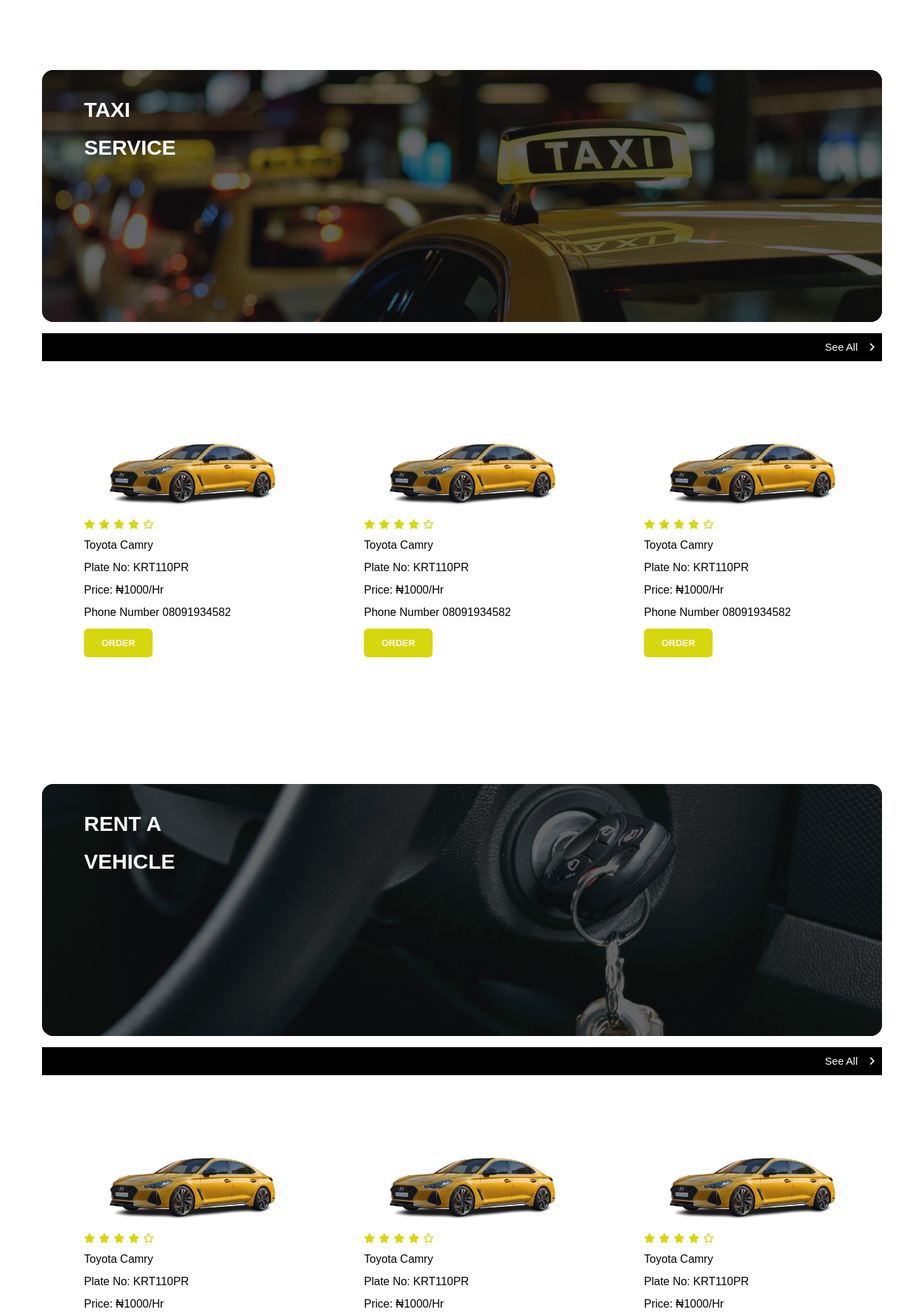
After one commit to Sonar135/irental, a PHP site: page /vehicles.php in a window 1320 px wide. The commit adds this page. Shown: the part 420-2300 px from the top of the page at 70% size. Run offline with PHP 8.4, Linux system fonts and the light colour scheme; some libraries are stand-ins or nearby versions; some web fonts are replaced.

Commit message:
Add files via upload

```diff
--- /dev/null
+++ b/css/vehicles.css
@@ -0,0 +1,129 @@
+.sec1{
+    height:920px;
+}
+
+.sec1 .cent{
+    border-radius: 16px;
+}
+
+.bg_cont{
+    width:100%;
+    height:360px;
+    border-radius: 16px;
+    position:relative;
+    background: url('../images/steptodown.com303033.jpg') right;
+    background-size: cover;
+    background-repeat: no-repeat;
+    background-position: 50% 30%;
+}
+
+
+#rent{
+    background: url('../images/steptodown.com826425.jpg') right;
+    background-size: cover;
+    background-repeat: no-repeat;
+    background-position: 50% 30%;
+}
+
+
+#cargo{
+
+    background: url('../images/steptodown.com693535.jpg') right;
+}
+
+.bg_cont .overlay{
+    border-radius: 16px;
+    padding-top:20px;
+}
+
+
+.bg_cont .overlay h1{
+    font-size:30px;
+    text-align: left;
+    margin:20px 60px;
+    color:white;
+}
+
+.see{
+    margin:16px 0;
+    width:100%;
+    height:40px;
+    background: #000;
+    display:flex;
+    align-items: center;
+    justify-content: flex-end;
+    padding-right:10px;
+}
+
+.see h4{
+    display:inline-block;
+    margin:0 16px;
+    color:white;
+    font-weight:500;
+}
+
+.see i{
+    color:white;
+    font-size:14px;
+}
+
+
+.taxis{
+    width:100%;
+    margin:24px 0;
+    height:460px;
+    display:flex;
+}
+
+
+.taxis .card{
+    width:320px;
+    height:390px;
+    margin: 18px 60px;
+}
+
+.car{
+    width:100%;
+    height:170px;
+    display:flex;
+    justify-content: center;
+    align-items: baseline;
+}
+
+
+.car img{
+    width:auto;
+    height:100%;
+    width:100%;
+    object-fit:cover;
+}
+
+.star_array{
+    margin:14px 0;
+    width:100px;
+    height:14px;
+    display:flex;
+    justify-content: space-between;
+}
+
+.star_array i{
+    color:var(--accent);
+    font-size: 14px;
+}
+
+.data{
+    margin:14px 0;
+    width:100%;
+}
+
+.data h4{
+    text-align: left;
+    text-transform: capitalize;
+    font-weight:500;
+    font-size:16px;
+}
+
+
+.card button{
+    padding:13px 25px;
+}
--- a/header.php
+++ b/header.php
@@ -76,7 +76,7 @@
               </li>
 
               <li>
-               <a href=""> Vehicles</a>
+               <a href="vehicles.php"> Vehicles</a>
               </li>
 
               <li>
--- /dev/null
+++ b/vehicles.php
@@ -0,0 +1,369 @@
+<?php
+    include "header.php";
+?>
+
+
+
+
+<!DOCTYPE html>
+<html lang="en">
+<head>
+    <link rel="stylesheet" href="css/vehicles.css?v=<?php echo time();?>">
+    <meta charset="UTF-8">
+    <meta name="viewport" content="width=device-width, initial-scale=1.0">
+    <title>Document</title>
+</head>
+<body>
+    <div class="hero">
+    <div class="img_container">
+            <div class="overlay">
+
+            </div>
+        </div>
+
+
+        <div class="container sec1">
+            <div class="cent">
+                <div class="bg_cont">
+                    <div class="overlay">
+                    <h1>TAXI</h1>
+                <h1>SERVICE</h1>
+                    </div>
+                </div>
+
+                <div class="see">
+                  <a href=""><h4>See All</h4><i class="fa-solid fa-angle-right"></i></a>
+                </div>
+
+                <div class="taxis">
+                    <div class="card">
+                        <div class="car">
+                            <img src="images\lrjol.png" alt="">
+                        </div>
+
+                        <div class="star_array">
+                        <i class="fa-solid fa-star"></i>
+                        <i class="fa-solid fa-star"></i>
+                        <i class="fa-solid fa-star"></i>
+                        <i class="fa-solid fa-star"></i>
+                        <i class="fa-regular fa-star"></i>
+                        </div>
+
+                        <div class="data">
+                            <h4>Toyota camry</h4>
+                        </div>
+
+                        <div class="data">
+                            <h4>Plate no: KRT110PR</h4>
+                        </div>
+
+                        <div class="data">
+                            <h4>Price: ₦1000/hr</h4>
+                        </div>
+
+                        <div class="data">
+                            <h4>phone number 08091934582</h4>
+                        </div>
+
+                        <button>ORDER</button>
+                    </div>
+
+                    <div class="card">
+                    <div class="car">
+                            <img src="images\lrjol.png" alt="">
+                        </div>
+
+                        <div class="star_array">
+                        <i class="fa-solid fa-star"></i>
+                        <i class="fa-solid fa-star"></i>
+                        <i class="fa-solid fa-star"></i>
+                        <i class="fa-solid fa-star"></i>
+                        <i class="fa-regular fa-star"></i>
+                        </div>
+
+                        <div class="data">
+                            <h4>Toyota camry</h4>
+                        </div>
+
+                        <div class="data">
+                            <h4>Plate no: KRT110PR</h4>
+                        </div>
+
+                        <div class="data">
+                            <h4>Price: ₦1000/hr</h4>
+                        </div>
+
+                        <div class="data">
+                            <h4>phone number 08091934582</h4>
+                        </div>
+
+                        <button>ORDER</button>
+                        </div>
+
+                        <div class="card">
+                        <div class="car">
+                            <img src="images\lrjol.png" alt="">
+                        </div>
+
+                        <div class="star_array">
+                        <i class="fa-solid fa-star"></i>
+                        <i class="fa-solid fa-star"></i>
+                        <i class="fa-solid fa-star"></i>
+                        <i class="fa-solid fa-star"></i>
+                        <i class="fa-regular fa-star"></i>
+                        </div>
+
+                        <div class="data">
+                            <h4>Toyota camry</h4>
+                        </div>
+
+                        <div class="data">
+                            <h4>Plate no: KRT110PR</h4>
+                        </div>
+
+                        <div class="data">
+                            <h4>Price: ₦1000/hr</h4>
+                        </div>
+
+                        <div class="data">
+                            <h4>phone number 08091934582</h4>
+                        </div>
+
+                        <button>ORDER</button>
+                        </div>
+                </div>
+            </div>
+        </div>
+
+
+
+        <div class="container sec1" >
+            <div class="cent">
+                <div class="bg_cont" id="rent">
+                    <div class="overlay">
+                    <h1>RENT A</h1>
+                <h1>VEHICLE</h1>
+                    </div>
+                </div>
+
+                <div class="see">
+                  <a href=""><h4>See All</h4><i class="fa-solid fa-angle-right"></i></a>
+                </div>
+
+                <div class="taxis">
+                    <div class="card">
+                        <div class="car">
+                            <img src="images\lrjol.png" alt="">
+                        </div>
+
+                        <div class="star_array">
+                        <i class="fa-solid fa-star"></i>
+                        <i class="fa-solid fa-star"></i>
+                        <i class="fa-solid fa-star"></i>
+                        <i class="fa-solid fa-star"></i>
+                        <i class="fa-regular fa-star"></i>
+                        </div>
+
+                        <div class="data">
+                            <h4>Toyota camry</h4>
+                        </div>
+
+                        <div class="data">
+                            <h4>Plate no: KRT110PR</h4>
+                        </div>
+
+                        <div class="data">
+                            <h4>Price: ₦1000/hr</h4>
+                        </div>
+
+                        <div class="data">
+                            <h4>phone number 08091934582</h4>
+                        </div>
+
+                        <button>ORDER</button>
+                    </div>
+
+                    <div class="card">
+                    <div class="car">
+                            <img src="images\lrjol.png" alt="">
+                        </div>
+
+                        <div class="star_array">
+                        <i class="fa-solid fa-star"></i>
+                        <i class="fa-solid fa-star"></i>
+                        <i class="fa-solid fa-star"></i>
+                        <i class="fa-solid fa-star"></i>
+                        <i class="fa-regular fa-star"></i>
+                        </div>
+
+                        <div class="data">
+                            <h4>Toyota camry</h4>
+                        </div>
+
+                        <div class="data">
+                            <h4>Plate no: KRT110PR</h4>
+                        </div>
+
+                        <div class="data">
+                            <h4>Price: ₦1000/hr</h4>
+                        </div>
+
+                        <div class="data">
+                            <h4>phone number 08091934582</h4>
+                        </div>
+
+                        <button>ORDER</button>
+                        </div>
+
+                        <div class="card">
+                        <div class="car">
+                            <img src="images\lrjol.png" alt="">
+                        </div>
+
+                        <div class="star_array">
+                        <i class="fa-solid fa-star"></i>
+                        <i class="fa-solid fa-star"></i>
+                        <i class="fa-solid fa-star"></i>
+                        <i class="fa-solid fa-star"></i>
+                        <i class="fa-regular fa-star"></i>
+                        </div>
+
+                        <div class="data">
+                            <h4>Toyota camry</h4>
+                        </div>
+
+                        <div class="data">
+                            <h4>Plate no: KRT110PR</h4>
+                        </div>
+
+                        <div class="data">
+                            <h4>Price: ₦1000/hr</h4>
+                        </div>
+
+                        <div class="data">
+                            <h4>phone number 08091934582</h4>
+                        </div>
+
+                        <button>ORDER</button>
+                        </div>
+                </div>
+            </div>
+        </div>
+
+
+
+        <div class="container sec1">
+            <div class="cent">
+                <div class="bg_cont" id="cargo">
+                    <div class="overlay">
+                    <h1>CARGO</h1>
+                <h1>SERVICE</h1>
+                    </div>
+                </div>
+
+                <div class="see">
+                  <a href=""><h4>See All</h4><i class="fa-solid fa-angle-right"></i></a>
+                </div>
+
+                <div class="taxis">
+                    <div class="card">
+                        <div class="car">
+                            <img src="images\lrjol.png" alt="">
+                        </div>
+
+                        <div class="star_array">
+                        <i class="fa-solid fa-star"></i>
+                        <i class="fa-solid fa-star"></i>
+                        <i class="fa-solid fa-star"></i>
+                        <i class="fa-solid fa-star"></i>
+                        <i class="fa-regular fa-star"></i>
+                        </div>
+
+                        <div class="data">
+                            <h4>Toyota camry</h4>
+                        </div>
+
+                        <div class="data">
+                            <h4>Plate no: KRT110PR</h4>
+                        </div>
+
+                        <div class="data">
+                            <h4>Price: ₦1000/hr</h4>
+                        </div>
+
+                        <div class="data">
+                            <h4>phone number 08091934582</h4>
+                        </div>
+
+                        <button>ORDER</button>
+                    </div>
+
+                    <div class="card">
+                    <div class="car">
+                            <img src="images\lrjol.png" alt="">
+                        </div>
+
+                        <div class="star_array">
+                        <i class="fa-solid fa-star"></i>
+                        <i class="fa-solid fa-star"></i>
+                        <i class="fa-solid fa-star"></i>
+                        <i class="fa-solid fa-star"></i>
+                        <i class="fa-regular fa-star"></i>
+                        </div>
+
+                        <div class="data">
+                            <h4>Toyota camry</h4>
+                        </div>
+
+                        <div class="data">
+                            <h4>Plate no: KRT110PR</h4>
+                        </div>
+
+                        <div class="data">
+                            <h4>Price: ₦1000/hr</h4>
+                        </div>
+
+                        <div class="data">
+                            <h4>phone number 08091934582</h4>
+                        </div>
+
+                        <button>ORDER</button>
+                        </div>
+
+                        <div class="card">
+                        <div class="car">
+                            <img src="images\lrjol.png" alt="">
+                        </div>
+
+                        <div class="star_array">
+                        <i class="fa-solid fa-star"></i>
+                        <i class="fa-solid fa-star"></i>
+                        <i class="fa-solid fa-star"></i>
+                        <i class="fa-solid fa-star"></i>
+                        <i class="fa-regular fa-star"></i>
+                        </div>
+
+                        <div class="data">
+                            <h4>Toyota camry</h4>
+                        </div>
+
+                        <div class="data">
+                            <h4>Plate no: KRT110PR</h4>
+                        </div>
+
+                        <div class="data">
+                            <h4>Price: ₦1000/hr</h4>
+                        </div>
+
+                        <div class="data">
+                            <h4>phone number 08091934582</h4>
+                        </div>
+
+                        <button>ORDER</button>
+                        </div>
+                </div>
+            </div>
+        </div>
+    </div>
+</body>
+</html>
```
Also changed, not shown: auth.php (+31 -2 lines), css/auth.css (+31 -1 lines), txt.txt (+8 -0 lines), images/login car.png (added), images/lrjol.png (added), images/steptodown.com303033.jpg (added), images/steptodown.com693535.jpg (added), images/steptodown.com826425.jpg (added).
